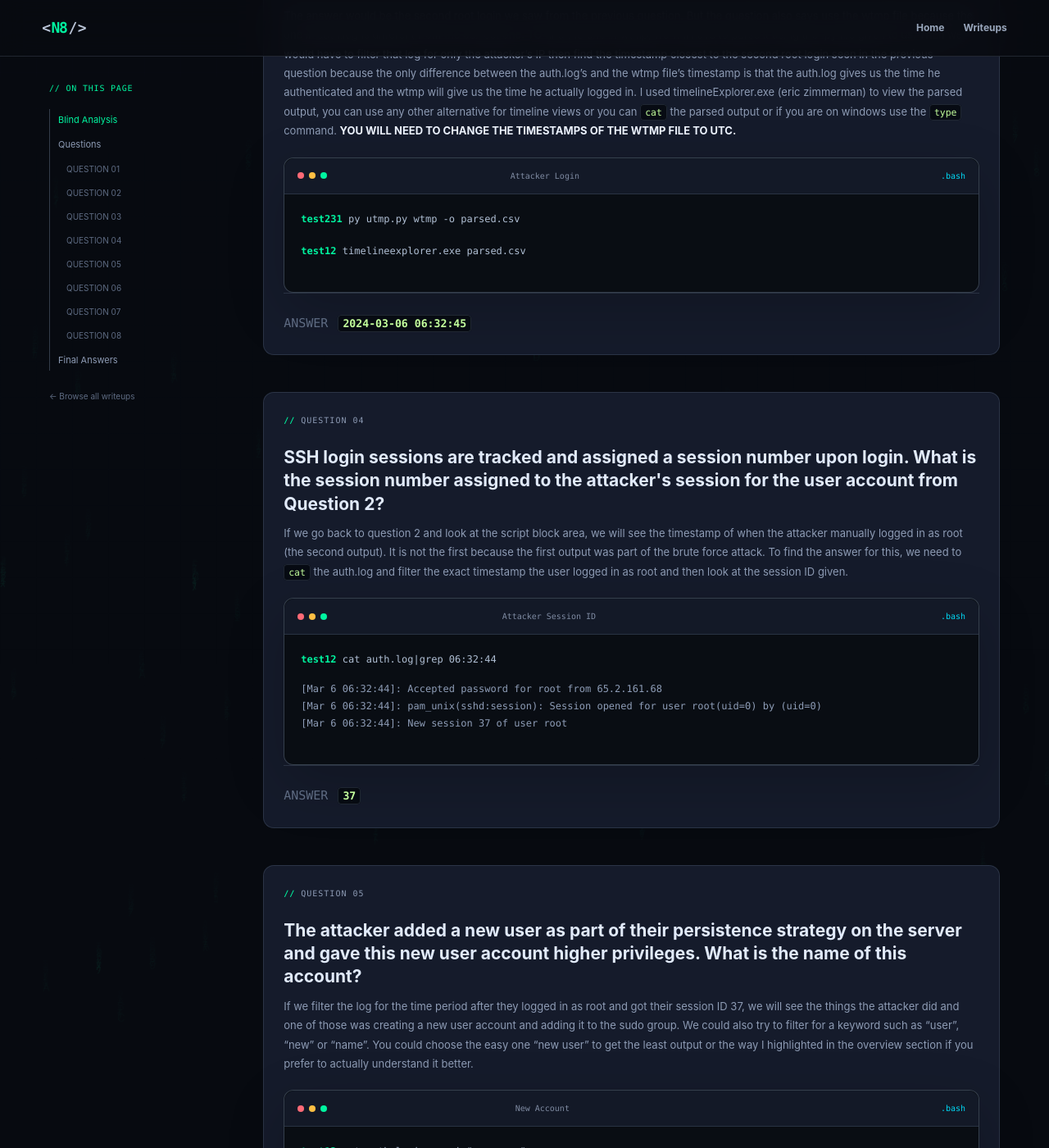
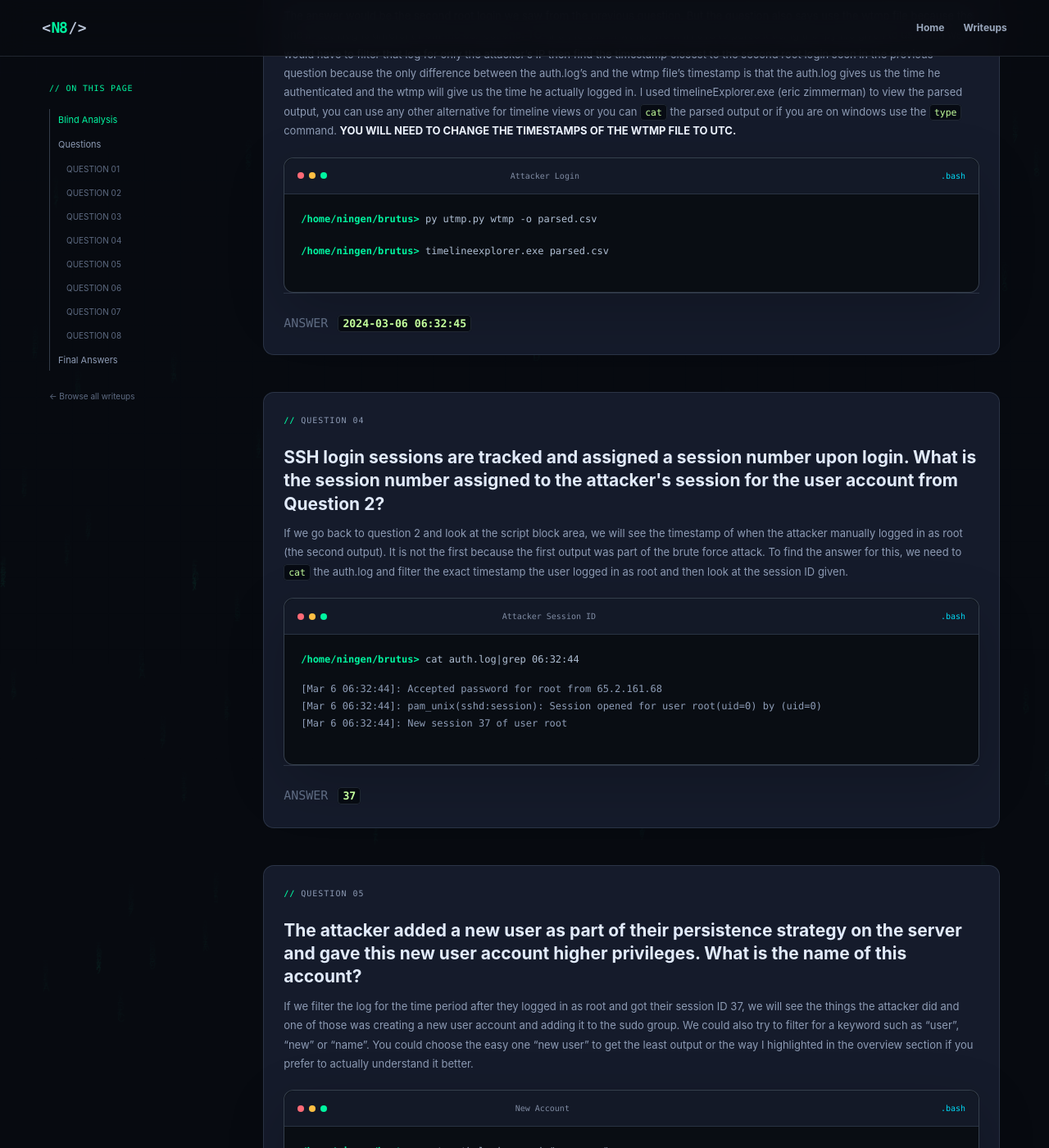
Before and after one commit to Ningen820/Ningen820.github.io, a Jekyll site: the page built from _writeups/brutus.md, in a window 1280 px wide and 1400 px high, scrolled down 3308 px. Shown: the whole window at 82% size. Built offline with Jekyll 4.4.1, drawn with Linux system fonts in a browser that asks for light colours; some of the changed text lies outside the part shown.

Commit message:
Update brutus.md

```diff
--- a/_writeups/brutus.md
+++ b/_writeups/brutus.md
@@ -77,8 +77,6 @@
     terminal_title: "Attacker Login"
     terminal_code1: "py utmp.py wtmp -o parsed.csv"
     terminal_code2: "timelineexplorer.exe parsed.csv"
-    prompt2: "test12"
-    prompt1: "test231"
 
   card4:
     card_title: "question 04"
```
